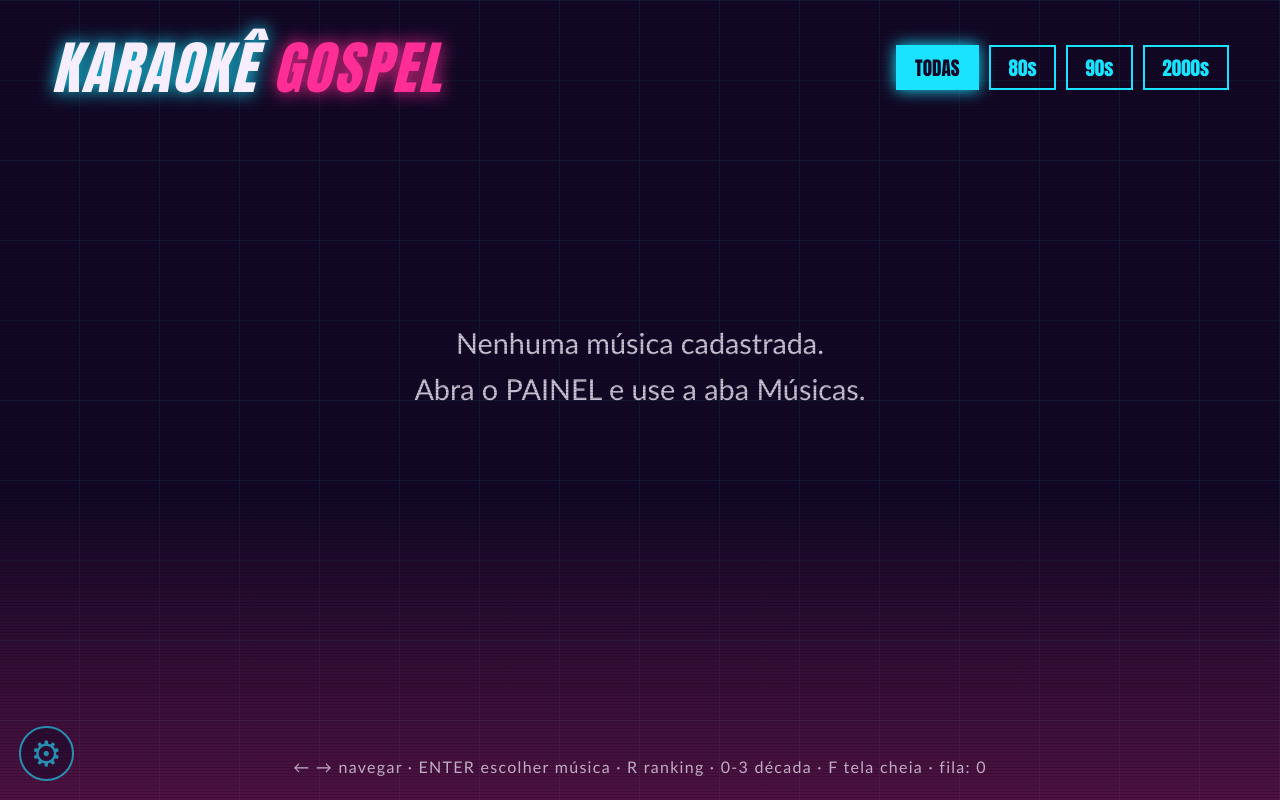
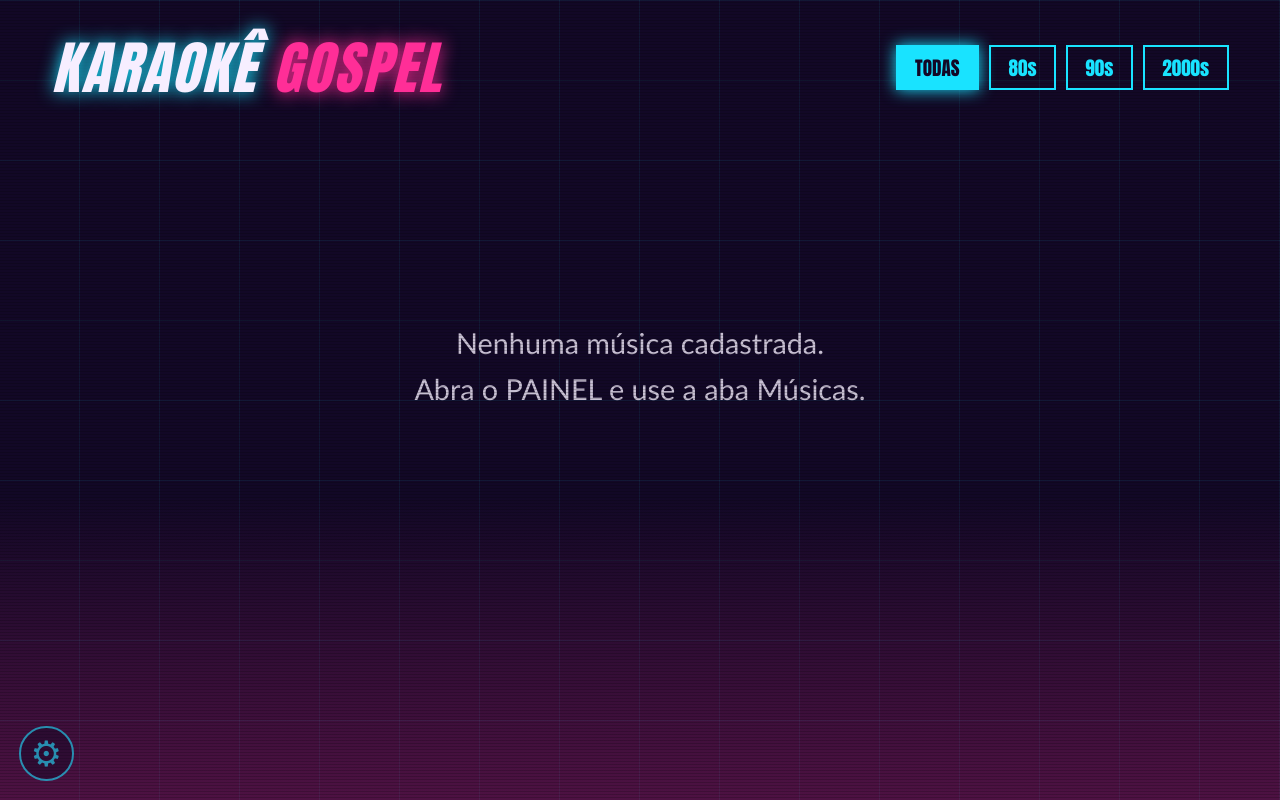
Before and after one commit to JooWilliams/Karaoke-retro, a React (Vite) app: page / in a window 1280 px wide. Built offline with nearby package versions, Linux system fonts and the light colour scheme.

Commit message:
Escondendo Legendas

```diff
--- a/src/Painel.tsx
+++ b/src/Painel.tsx
@@ -62,7 +62,7 @@ export function Painel({ fechar }: { fechar: () => void }) {
   const quem = () => { const e = validarNome(nome, cfg); if (e) { setAviso(e); return null; } setAviso(""); localStorage.setItem("ultimoNome", nome.trim()); return nomeFinal(nome); };
   const cantar = (m: Musica, agora: boolean) => { const n = quem(); if (n === null) return; agora ? enviar({ c: "tocar", id: m.id, nome: n }) : setFila([...fila, { m: m.id as number, nome: n }]); };
   const proxima = () => { if (!fila.length) return; enviar({ c: "tocar", id: fila[0].m, nome: fila[0].nome }); setFila(fila.slice(1)); };
-  const mover = (i: number, d: number) => { const f = [...fila], j = i + d; if (j < 0 || j >= f.length) return; [f[i], f[j]] = [f[j], f[i]]; setFila(f); };
+  const mover = (i: number, d: number) => { const f = [...fila], j = i + d; if (j < 0 || j >= f.length) return;[f[i], f[j]] = [f[j], f[i]]; setFila(f); };
   const excluir = async (m: Musica) => { if (!confirm(`Excluir "${m.titulo}"?`)) return; await apagar(m.id as number); setFila(fila.filter((x) => x.m !== m.id)); recarregar(); };
   const salvarPts = async () => {
     const n = Number(pts);
--- a/src/Palco.tsx
+++ b/src/Palco.tsx
@@ -70,7 +70,7 @@ function ResTela({ tela, voltar }: { tela: { p: Pend; pontos?: number; pos?: num
   useEsc((e) => { if (e.key === "Escape" || e.key === "Enter") voltar(); });
   return (
     <div className="tela player"><small>RESULTADO</small><h2>{tela.p.nome}</h2><p className="aviso">{tela.p.titulo} — {tela.p.artista}</p>
-      {tela.a && <p className="aviso">Participação {tela.a.part}% · Ritmo {tela.a.ritmo}% · Afinação: não avaliada nesta versão</p>}
+      {tela.a && <p className="aviso">Participação {tela.a.part}% · Ritmo {tela.a.ritmo}%</p>}
       {tela.pontos === undefined ? <p className="aviso">Aguardando a pontuação do organizador…</p>
         : <><div className="nota">{tela.pontos}</div>{tela.pos ? <p className="pos">{tela.pos}º no ranking</p> : null}</>}
       <footer>ENTER ou ESC para voltar ao catálogo</footer></div>
@@ -116,7 +116,7 @@ function Carrossel({ ms, abrir, rank, msg }: { ms: Musica[]; abrir: (m: Musica)
             <strong>{m.titulo}</strong><em>{m.artista} · {m.categoria}</em>{!sincronizada(m.letra) && <small>{m.letra.length ? "letra sem sincronia" : "sem letra"}</small>}
           </button>))}
       </div>
-      <footer>← → navegar · ENTER escolher música · R ranking · 0-3 década · F tela cheia · fila: {fila.length}</footer>
+      {/* <footer>← → navegar · ENTER escolher música · R ranking · 0-3 década · F tela cheia · fila: {fila.length}</footer> */}
     </div>
   );
 }
@@ -185,7 +185,7 @@ function Player({ m, nome, cfg, voltar, terminou }: { m: Musica; nome: string; c
         onError={() => setErro("Falha ao reproduzir o áudio desta música. Verifique o arquivo cadastrado.")} />
       <div className="barra"><div style={{ width: dur ? `${(t / dur) * 100}%` : 0 }} /></div>
       <div className="tempo"><span>{mmss(t)}</span><span>{rod ? "♪" : "❚❚"}</span><span>-{mmss(Math.max(0, dur - t))}</span></div>
-      <footer>ESPAÇO pausa · ← → ±5s · ↑ ↓ volume · R reiniciar · N/B bloco · [ ] atrasa/adianta a letra · ESC encerrar</footer>
+      {/* <footer>ESPAÇO pausa · ← → ±5s · ↑ ↓ volume · R reiniciar · N/B bloco · [ ] atrasa/adianta a letra · ESC encerrar</footer> */}
     </div>
   );
 }
```
